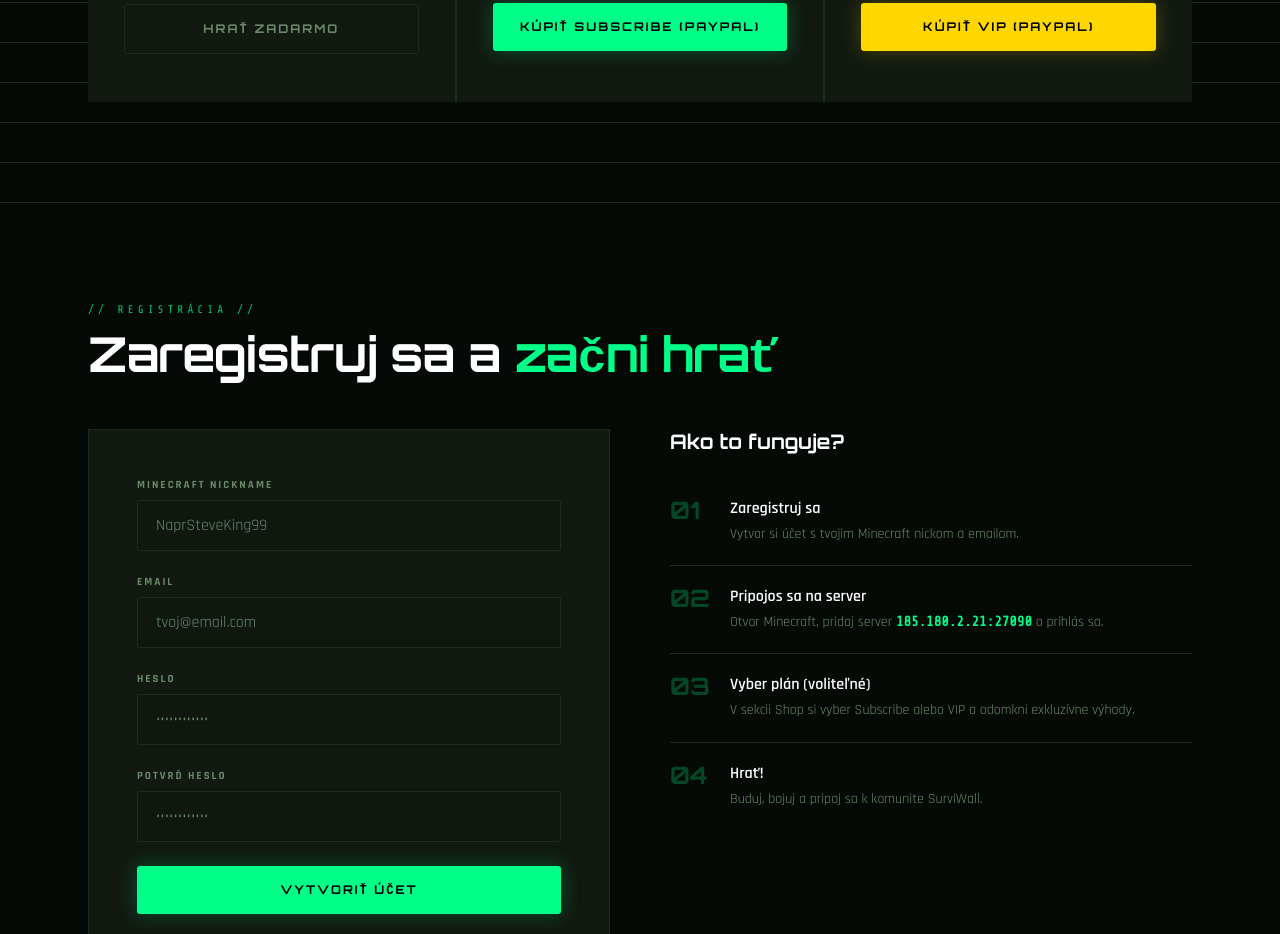
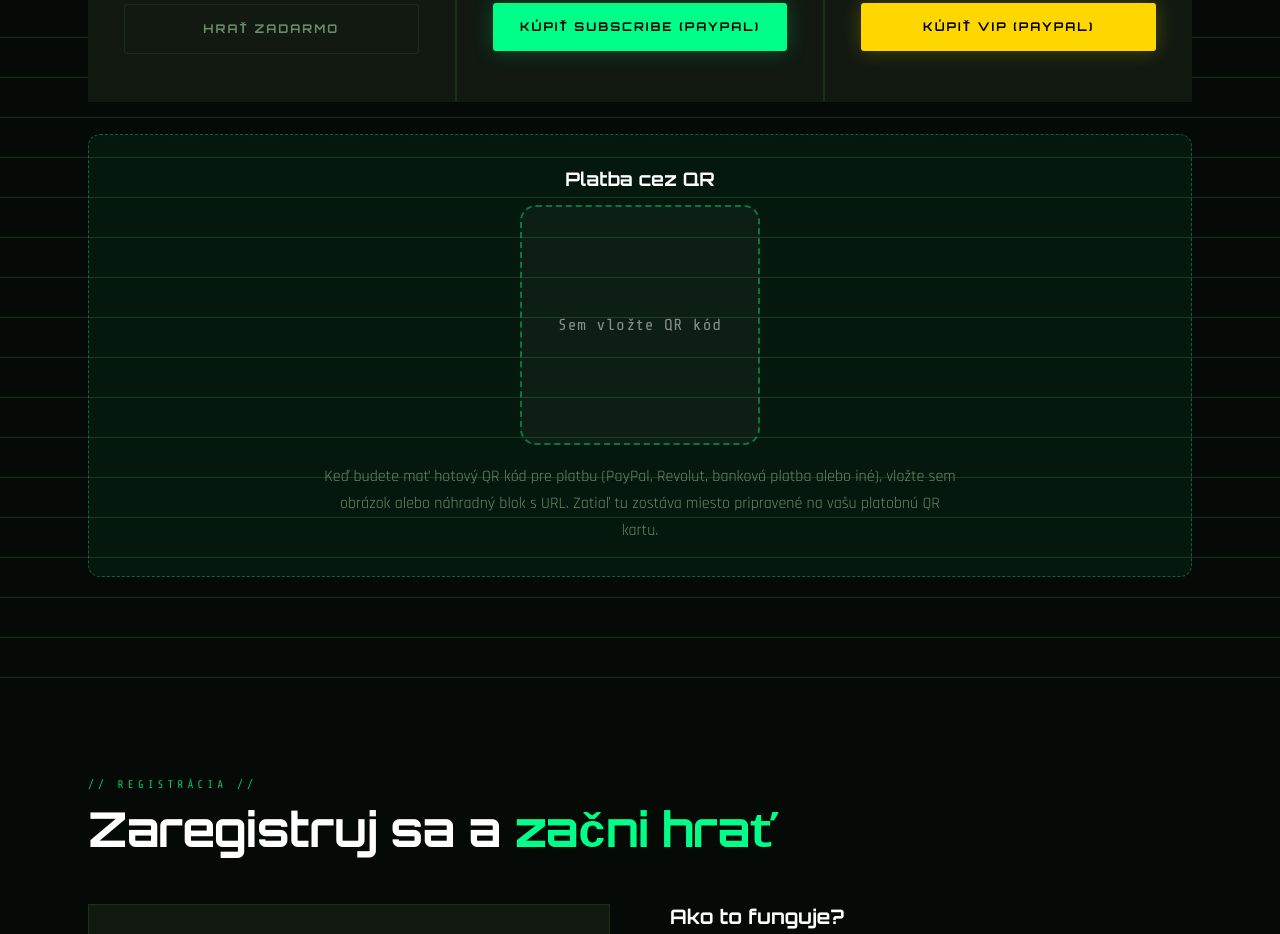
Before and after one commit to radovanvanik-art/SurviWall, a plain HTML site: page surviwall.html in a window 1280 px wide. Shown: the part 1686-2620 px from the top of the page. Drawn offline with nearby package versions, Linux system fonts and the light colour scheme.

Commit message:
Add QR payment placeholder section to shop

```diff
--- a/surviwall.html
+++ b/surviwall.html
@@ -355,6 +355,42 @@
     background: #fff;
     box-shadow: 0 0 40px #ffd700aa;
     transform: translateY(-2px);
+  }
+
+  .qr-block {
+    background: rgba(0, 255, 136, 0.06);
+    border: 1px dashed rgba(0, 255, 136, 0.35);
+    border-radius: 12px;
+    padding: 32px;
+    margin-top: 32px;
+    text-align: center;
+    color: var(--text-dim);
+  }
+
+  .qr-block h3 {
+    font-family: 'Orbitron', monospace;
+    color: #fff;
+    margin-bottom: 14px;
+  }
+
+  .qr-placeholder {
+    width: 240px;
+    height: 240px;
+    margin: 0 auto 18px;
+    border-radius: 16px;
+    border: 2px dashed rgba(0, 255, 136, 0.4);
+    display: grid;
+    place-items: center;
+    color: rgba(255,255,255,.5);
+    font-family: 'Share Tech Mono', monospace;
+    letter-spacing: 1px;
+    background: rgba(255,255,255,0.03);
+  }
+
+  .qr-block p {
+    max-width: 640px;
+    margin: 0 auto;
+    line-height: 1.7;
   }
 
   /* ── REGISTER FORM ── */
@@ -834,6 +870,12 @@
         <a href="https://www.paypal.com/YOUR_PAYPAL_VIP_LINK" target="_blank" rel="noopener noreferrer" class="plan-btn plan-btn-vip">Kúpiť VIP (PayPal)</a>
       </div>
     </div>
+
+    <div class="qr-block">
+      <h3>Platba cez QR</h3>
+      <div class="qr-placeholder">Sem vložte QR kód</div>
+      <p>Keď budete mať hotový QR kód pre platbu (PayPal, Revolut, banková platba alebo iné), vložte sem obrázok alebo náhradný blok s URL. Zatiaľ tu zostáva miesto pripravené na vašu platobnú QR kartu.</p>
+    </div>
   </div>
 </div>
 
```
